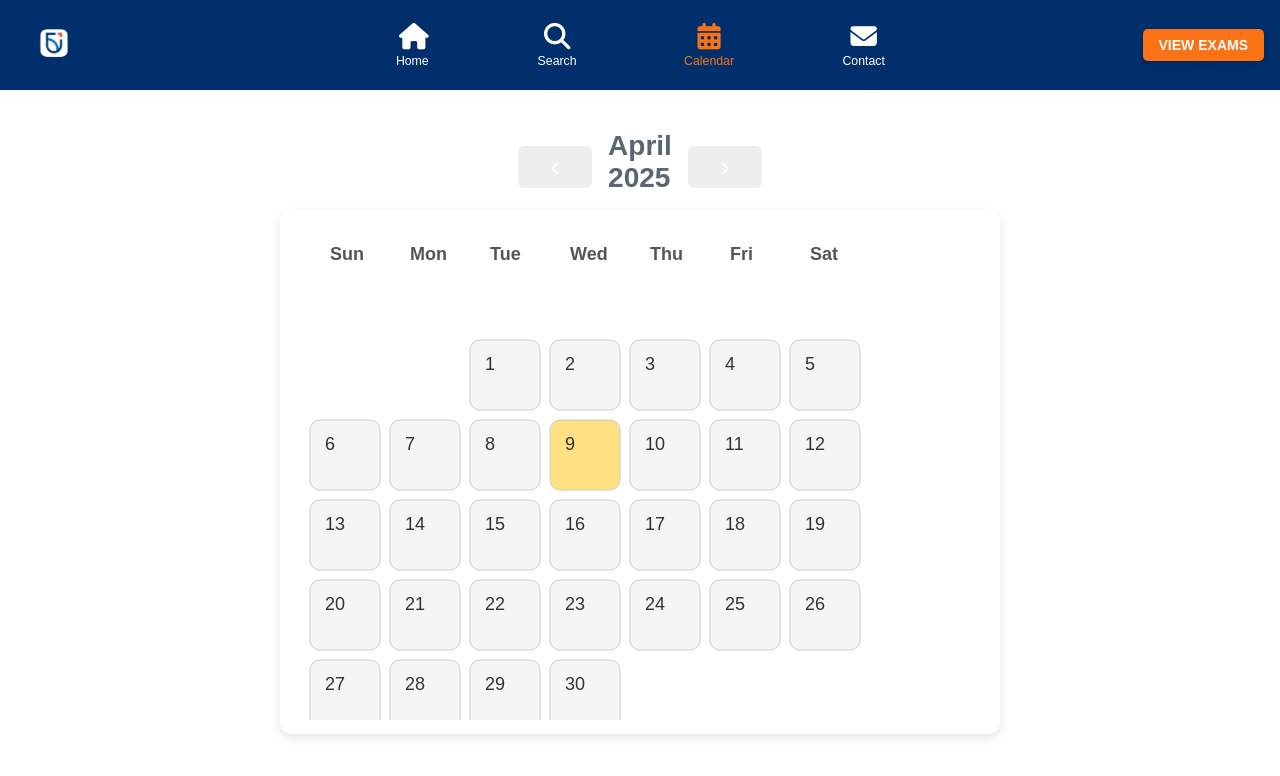
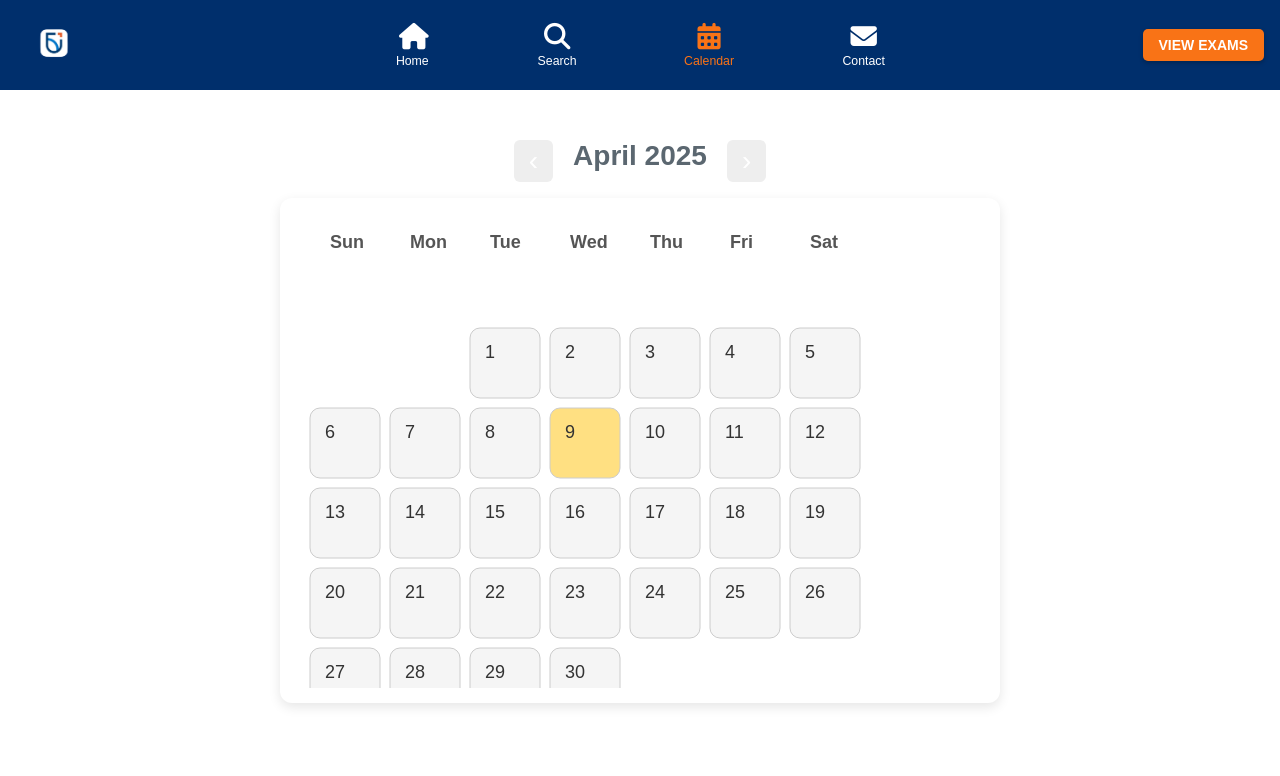
Before and after one commit to sabaoonmj/Ontario-Tech-Exam-Scheduler, a Vue app in the folder Frontend/: page /calendar in a window 1280 px wide. Shown: the top 776 px of the page. Built offline with nearby package versions, Linux system fonts and the light colour scheme.

Commit message:
modifided calendar

```diff
--- a/Frontend/src/components/ExamCalendar.vue
+++ b/Frontend/src/components/ExamCalendar.vue
@@ -82,12 +82,16 @@ function drawCalendar() {
   const daysInMonth = new Date(year, month + 1, 0).getDate()
   const firstDay = new Date(year, month, 1).getDay()
 
-  const svg = d3
-    .select(calendarContainer.value)
-    .html('')
-    .append('svg')
-    .attr('width', width)
-    .attr('height', height)
+ const totalRows = Math.ceil((daysInMonth + firstDay) / 7);
+const calculatedHeight = totalRows * cellSize + 80;
+
+const svg = d3
+  .select(calendarContainer.value)
+  .html('')
+  .append('svg')
+  .attr('width', width)
+  .attr('height', calculatedHeight)
+
 
   const group = svg.append('g').attr('transform', `translate(20, 40)`)
 
@@ -248,27 +252,44 @@ watch(selectedDate, drawCalendar)
 </script>
 
 <style scoped>
+.calendar {
+  background: white;
+  box-shadow: 0 4px 12px rgba(0, 0, 0, 0.1);
+  padding: 10px;
+  border-radius: 12px;
+  overflow: visible;
+  height: auto;
+  display: inline-block;
+  font-family: 'Segoe UI', Tahoma, Geneva, Verdana, sans-serif;
+  font-size: 16px;
+  color: #333;
+}
+
 .calendar-wrapper {
   display: flex;
   flex-direction: column;
   align-items: center;
   justify-content: center;
   margin-top: 40px;
+  padding-bottom: 40px;
   font-family: 'Segoe UI', sans-serif;
 }
 
 .calendar-header {
   display: flex;
   align-items: center;
-  justify-content: space-between;
-  gap: 16px;
+  justify-content: center;
+  gap: 20px;
   margin-bottom: 16px;
+  flex-wrap: nowrap;
 }
 
 .calendar-header h2 {
   margin: 0;
   font-size: 28px;
+  white-space: nowrap;
 }
+
 
 .calendar-header button {
   font-size: 28px;
@@ -289,12 +310,7 @@ watch(selectedDate, drawCalendar)
   align-items: flex-start;
 }
 
-.calendar {
-  background: white;
-  box-shadow: 0 4px 12px rgba(0, 0, 0, 0.1);
-  padding: 10px;
-  border-radius: 12px;
-}
+
 
 /* Sidebar styling */
 .side-panel {
@@ -303,26 +319,46 @@ watch(selectedDate, drawCalendar)
   background-color: #f9f9f9;
   border-left: 1px solid #ddd;
   box-shadow: 2px 0 5px rgba(0, 0, 0, 0.1);
-  position: absolute;
-  top: 0;
+  position: fixed; /* Change from absolute to fixed */
+  top: 80px; /* Offset from top to avoid overlap */
   right: 0;
-  height: 100%;
+  bottom: 0; /* Stretch to bottom */
   overflow-y: auto;
+  z-index: 1001;
 }
+
+.side-panel h3 {
+  margin-top: 0;
+  font-size: 20px;
+  font-weight: bold;
+  color: #222;
+  margin-bottom: 20px;
+}
+
 
 /* Exam title styling */
 .exam-title {
-  font-weight: bold;
+  font-weight: 600;
   font-size: 16px;
-  margin-bottom: 10px;
+  margin-bottom: 5px;
+  color: #333;
 }
 
-/* Exam start time and room */
 .exam-start,
 .exam-room {
   font-size: 14px;
-  margin-bottom: 8px;
+  color: #666;
+  margin-bottom: 4px;
 }
+
+li {
+  margin-bottom: 20px;
+  padding: 12px;
+  border: 1px solid #ddd;
+  border-radius: 6px;
+  background: #fff;
+}
+
 
 /* Button for importing to Google Calendar */
 button {
```
